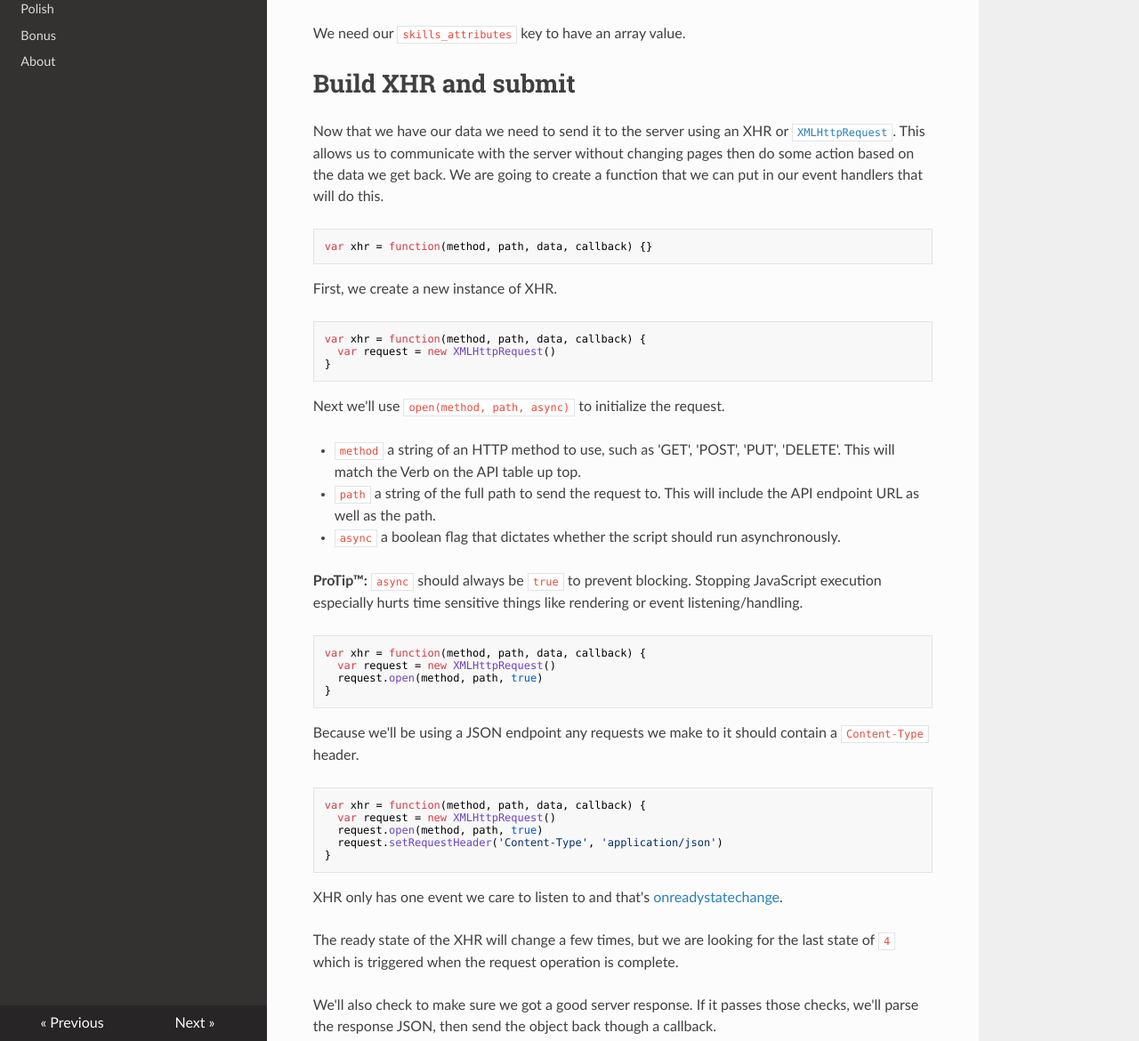
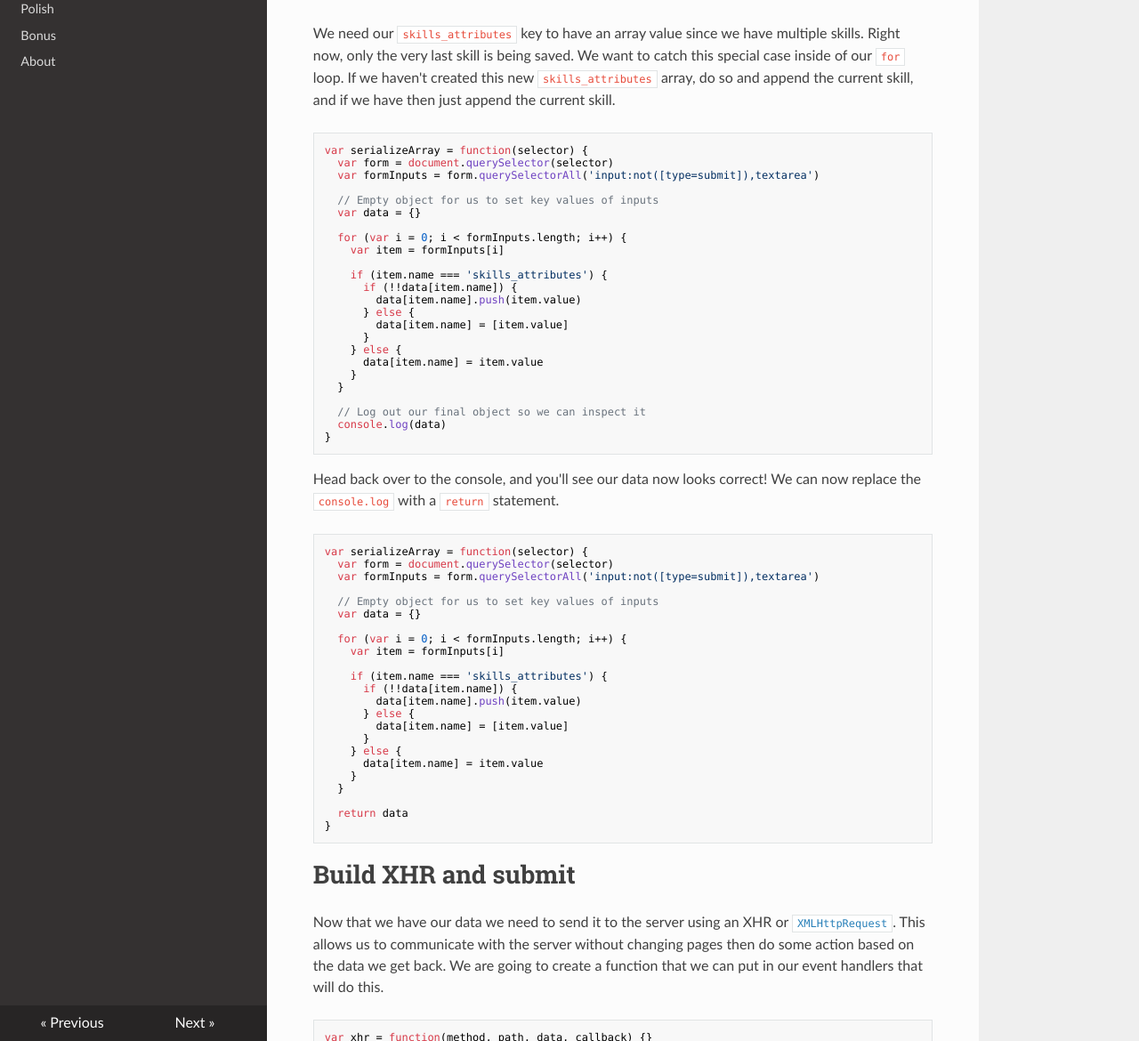
Before and after one commit to sandiegojs/vanilla-browser-docs, an MkDocs documentation site: the page built from docs/ajax.md, in a window 1280 px wide and 1400 px high, scrolled down 3909 px. Shown: the part 230-1400 px from the top of the window at 89% size. Built offline with MkDocs 1.6.1, drawn with Linux system fonts in a browser that asks for light colours; nearby versions of some CDN libraries; old or Windows-style settings are respelled for this version of MkDocs; some of the changed text lies outside the part shown.

Commit message:
Finish array serialization

````diff
--- a/docs/ajax.md
+++ b/docs/ajax.md
@@ -81,7 +81,7 @@ var serializeArray = function(selector) {
   var form = document.querySelector(selector)
   var formInputs = form.querySelectorAll('input,textarea')
 
-  for (var i = 0 i < formInputs.length i++) {
+  for (var i = 0; i < formInputs.length; i++) {
     var item = formInputs[i]
   }
 }
@@ -108,7 +108,7 @@ var serializeArray = function(selector) {
   // Empty object for us to set key values of inputs
   var data = {}
 
-  for (var i = 0 i < formInputs.length i++) {
+  for (var i = 0; i < formInputs.length; i++) {
     var item = formInputs[i]
     data[item.name] = item.value
   }
@@ -138,7 +138,7 @@ var serializeArray = function(selector) {
   // Empty object for us to set key values of inputs
   var data = {}
 
-  for (var i = 0 i < formInputs.length i++) {
+  for (var i = 0; i < formInputs.length; i++) {
     var item = formInputs[i]
     data[item.name] = item.value
   }
@@ -154,7 +154,62 @@ Ok, let's try this again!
 
 Something is still off. Did you spot it?
 
-We need our `skills_attributes` key to have an array value.
+We need our `skills_attributes` key to have an array value since we have multiple skills. Right now, only the very last skill is being saved. We want to catch this special case inside of our `for` loop. If we haven't created this new `skills_attributes` array, do so and append the current skill, and if we have then just append the current skill.
+
+```js
+var serializeArray = function(selector) {
+  var form = document.querySelector(selector)
+  var formInputs = form.querySelectorAll('input:not([type=submit]),textarea')
+
+  // Empty object for us to set key values of inputs
+  var data = {}
+
+  for (var i = 0; i < formInputs.length; i++) {
+    var item = formInputs[i]
+
+    if (item.name === 'skills_attributes') {
+      if (!!data[item.name]) {
+        data[item.name].push(item.value)
+      } else {
+        data[item.name] = [item.value]
+      }
+    } else {
+      data[item.name] = item.value
+    }
+  }
+
+  // Log out our final object so we can inspect it
+  console.log(data)
+}
+```
+
+Head back over to the console, and you'll see our data now looks correct! We can now replace the `console.log` with a `return` statement.
+
+```js
+var serializeArray = function(selector) {
+  var form = document.querySelector(selector)
+  var formInputs = form.querySelectorAll('input:not([type=submit]),textarea')
+
+  // Empty object for us to set key values of inputs
+  var data = {}
+
+  for (var i = 0; i < formInputs.length; i++) {
+    var item = formInputs[i]
+
+    if (item.name === 'skills_attributes') {
+      if (!!data[item.name]) {
+        data[item.name].push(item.value)
+      } else {
+        data[item.name] = [item.value]
+      }
+    } else {
+      data[item.name] = item.value
+    }
+  }
+
+  return data
+}
+```
 
 # Build XHR and submit
 
````
